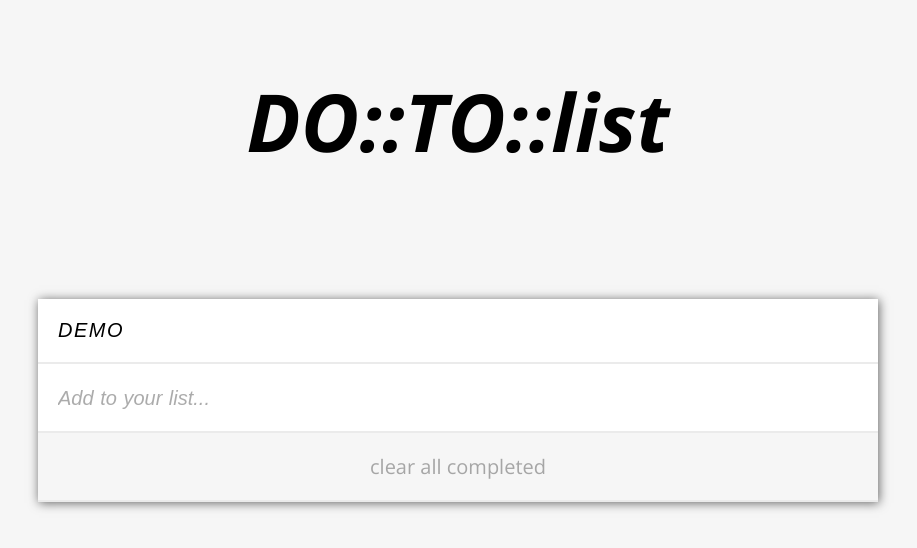
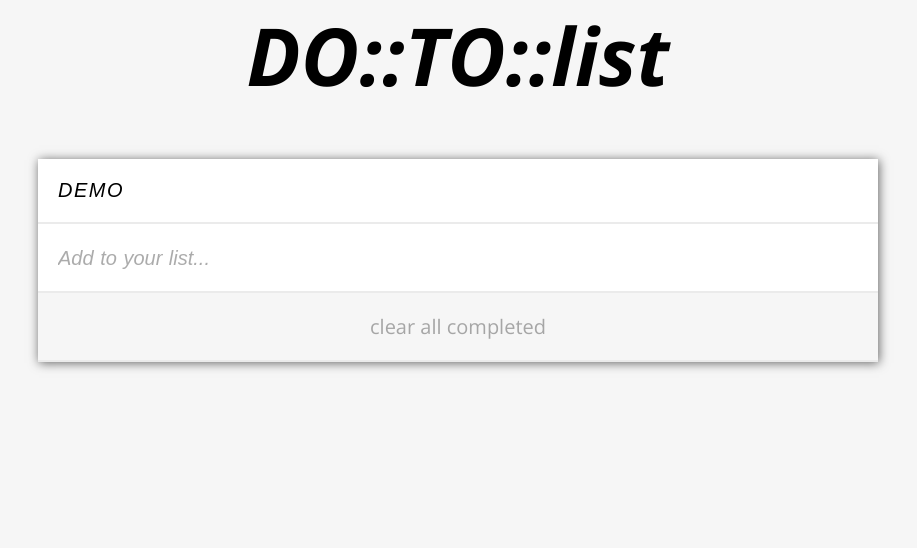
Before and after one commit to elasfarc/To-Do-list, a website built with webpack: page src/index.html in a window 1280 px wide. Shown: the whole page, without its empty margins (182-1099 px from the left). Built offline with nearby package versions, Linux system fonts and the light colour scheme.

Commit message:
layout styling

```diff
--- a/src/style.css
+++ b/src/style.css
@@ -23,7 +23,6 @@ li {
 .container {
   max-width: 1200px;
   width: 100%;
-  height: 100vh;
   display: flex;
   flex-direction: column;
   align-items: center;
@@ -32,10 +31,7 @@ li {
 }
 
 .header {
-  position: absolute;
-  top: 15%;
-  left: 50%;
-  transform: translate(-50%, -50%);
+  margin-bottom: 50px;
   font-size: 4rem;
   font-style: oblique;
 }
@@ -45,6 +41,11 @@ li {
   width: 70%;
   box-shadow: 1px 1px 10px rgba(0, 0, 0, 0.603);
   font-size: 2rem;
+}
+
+.list-wrapper {
+  max-height: 60vh;
+  overflow-y: scroll;
 }
 
 .task,
```
